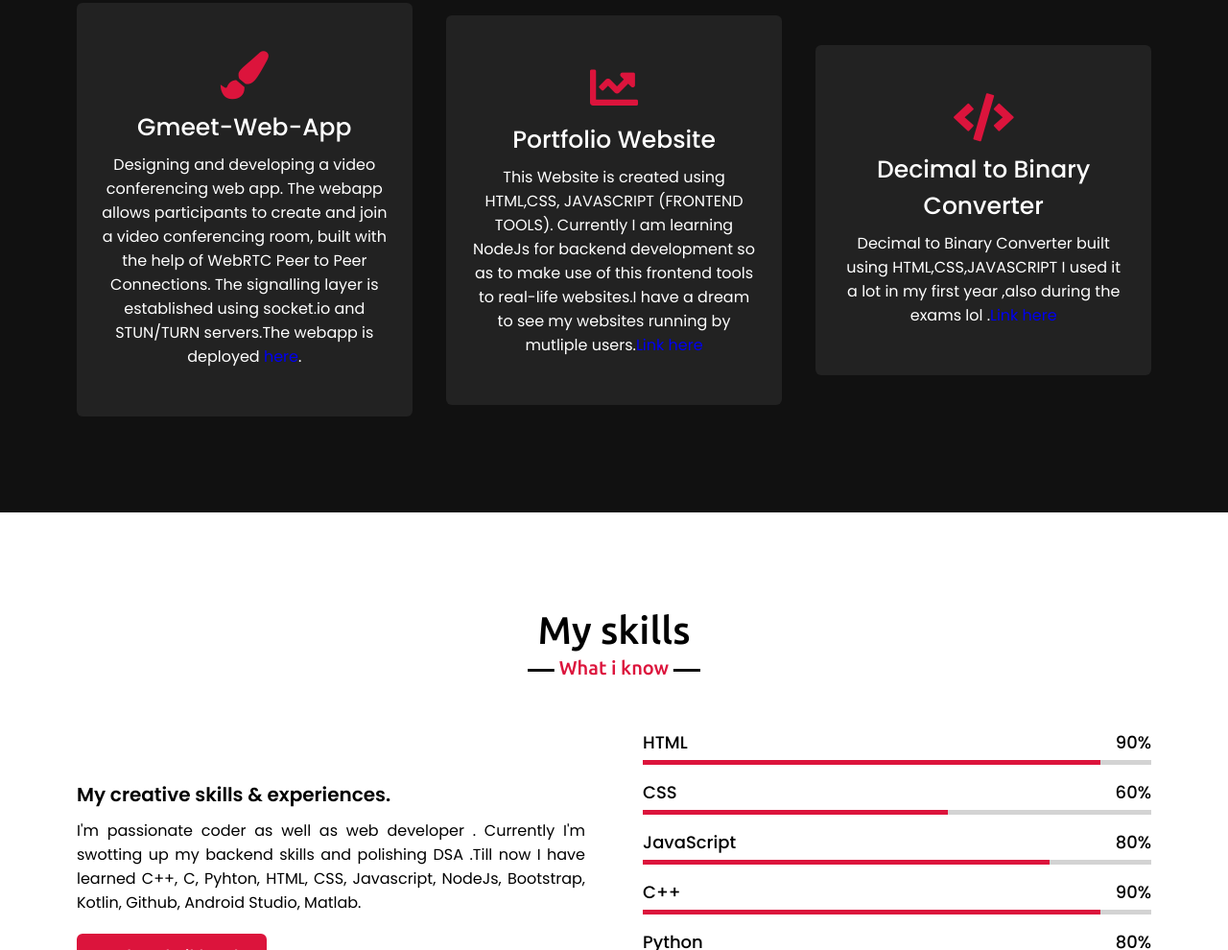
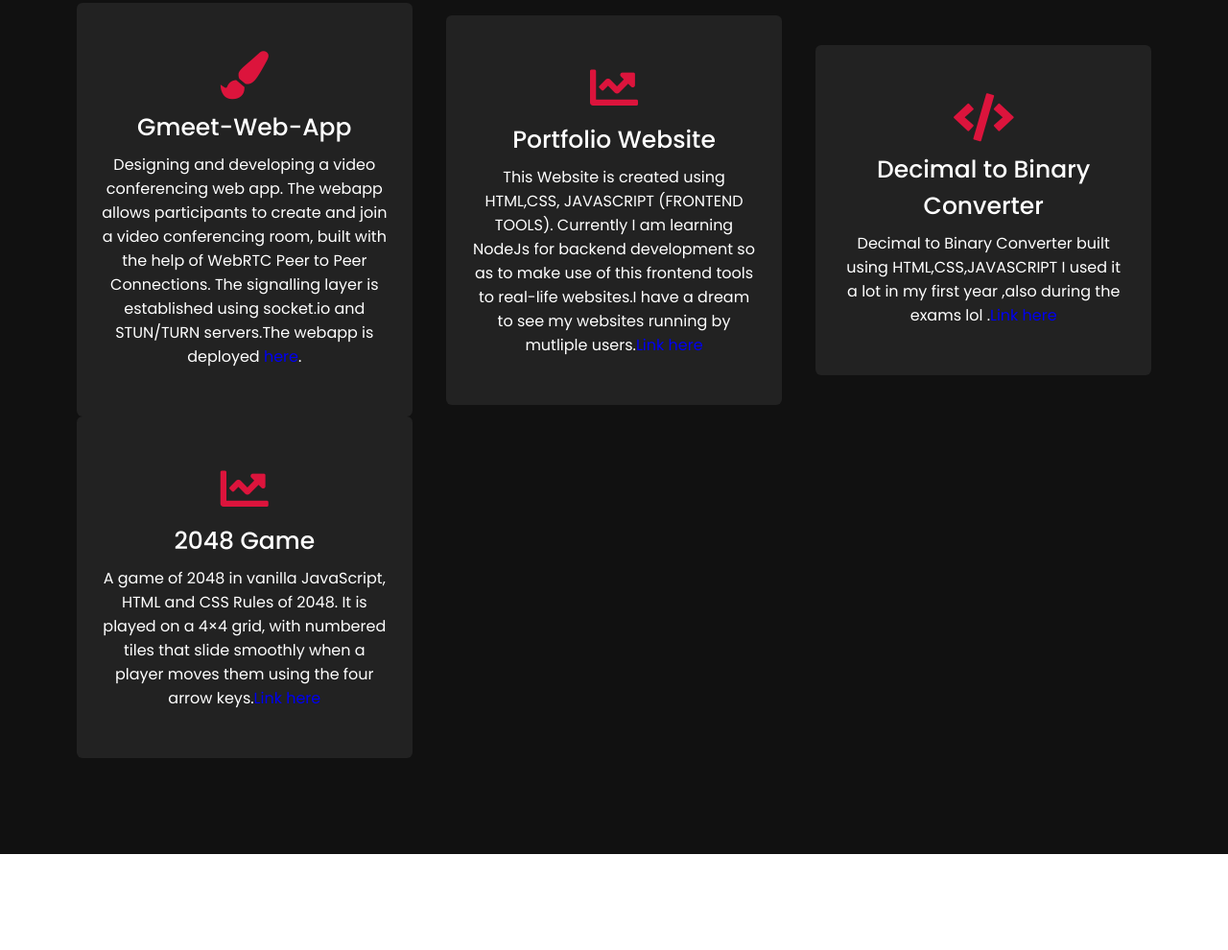
Before and after one commit to Jayeshbhojawat/Jayeshbhojawat.github.io, a plain HTML site: page portfolio/index.html in a window 1280 px wide. Shown: the part 1756-2746 px from the top of the page at 96% size. Drawn offline with nearby package versions, Linux system fonts and the light colour scheme.

Commit message:
Update index.html

```diff
--- a/portfolio/index.html
+++ b/portfolio/index.html
@@ -90,6 +90,13 @@
                         <i class="fas fa-code"></i>
                         <div class="text">Decimal to Binary Converter</div>
                         <p>Decimal to Binary Converter built using HTML,CSS,JAVASCRIPT I used it a lot in my first year ,also during the exams lol .<a href="https://jayeshbhojawat.github.io/decimaltobinary/">Link here</a></p>
+                    </div>
+                </div>
+                 <div class="card">
+                    <div class="box">
+                        <i class="fas fa-chart-line"></i>
+                        <div class="text">2048 Game</div>
+                        <p>A game of 2048 in vanilla JavaScript, HTML and CSS Rules of 2048. It is played on a 4×4 grid, with numbered tiles that slide smoothly when a player moves them using the four arrow keys.<a href="https://jayeshbhojawat.github.io/2048/">Link here</a>  </p>
                     </div>
                 </div>
                </div>
```
